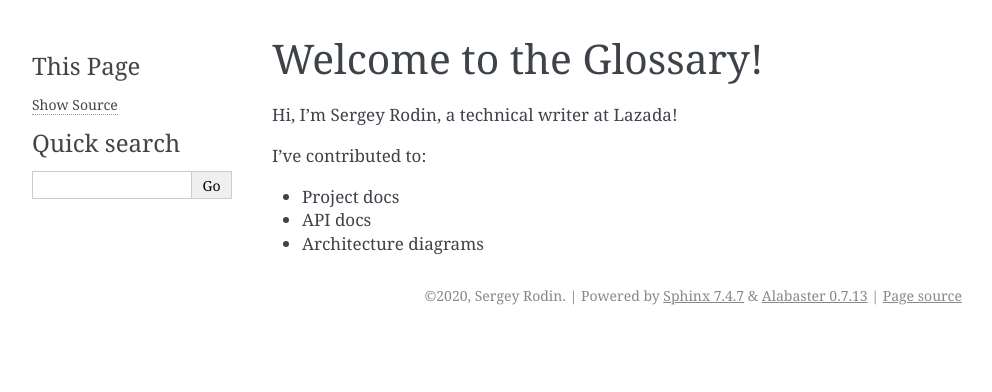
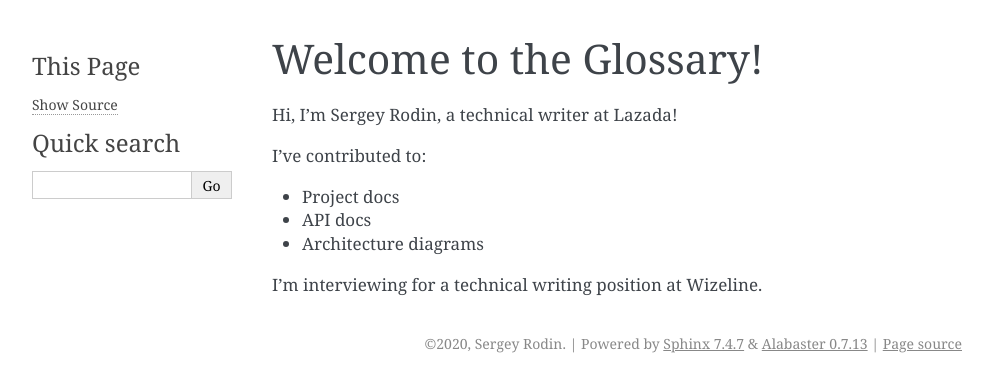
Before and after one commit to RodinGolodin/glossary-docs, a Sphinx documentation site: the page built from docs/about-me.rst, in a window 1280 px wide. Shown: the top 392 px of the page, without its empty margins (148-1140 px from the left). Built offline with Sphinx 7.4.7, drawn with Linux system fonts in a browser that asks for light colours.

Commit message:
Added a new line about a new chapter

```diff
--- a/docs/about-me.rst
+++ b/docs/about-me.rst
@@ -8,3 +8,5 @@ I've contributed to:
 *   Project docs
 *	API docs
 *   Architecture diagrams
+
+I'm interviewing for a technical writing position at Wizeline.
```
